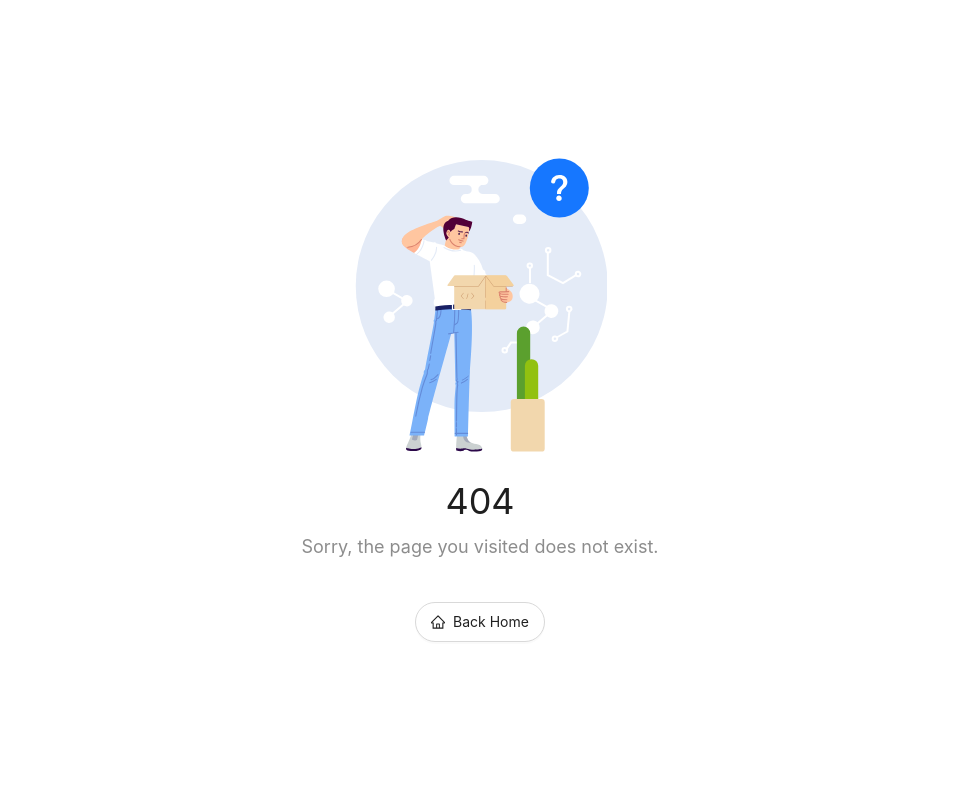
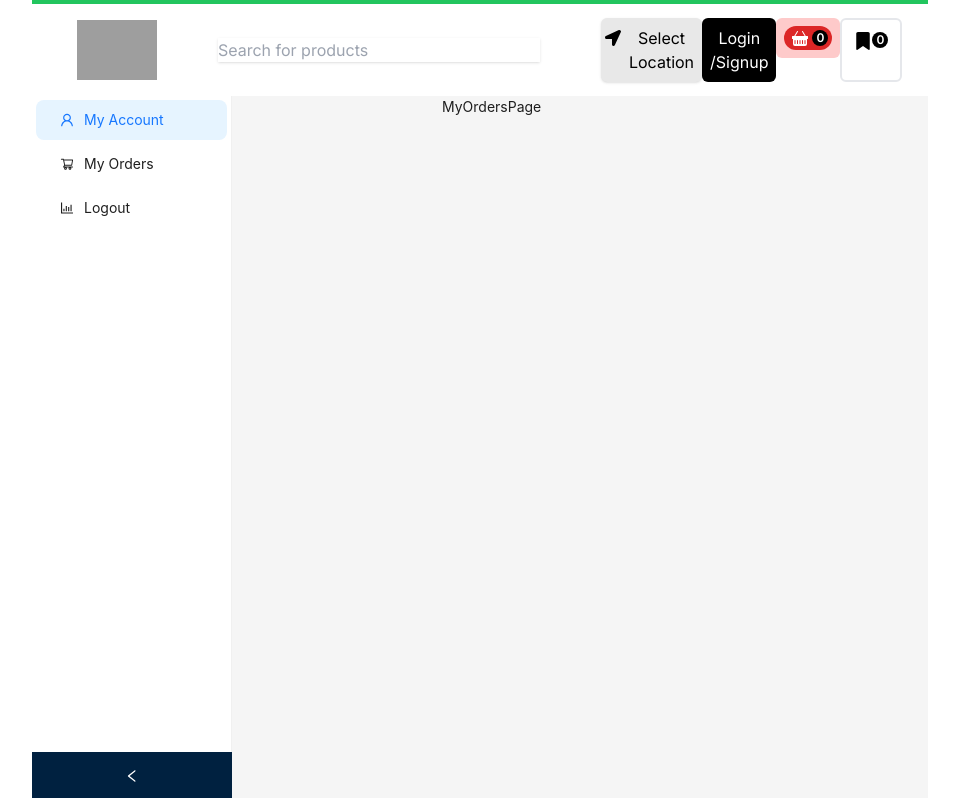
Before and after one commit to Appkube-ecommerce/appkube-ecommerce-sui, a Next.js app: page /buyer/myAccount/myOrders in a window 1280 px wide. Before the commit this address had no page. Shown: the top 798 px of the page, without its empty margins (160-1119 px from the left). Built offline with nearby package versions, Linux system fonts and the light colour scheme; grey boxes are pictures that could not be loaded.

Commit message:
my account page to navigate over logout, MyAccount, MyOrders

```diff
--- a/src/app/buyer/layout.js
+++ b/src/app/buyer/layout.js
@@ -10,7 +10,7 @@ const inter = Inter({ subsets: ["latin"] });
 export default function RootLayout({ children, includeHeader = false }) {
   const pathname = usePathname();
   const exclude = [
-    "/",
+    "/buyer/myAccount/logout",
     "/buyer/login",
     "/buyer/register",
     "/buyer/login/account",
--- /dev/null
+++ b/src/app/buyer/myAccount/layout.js
@@ -0,0 +1,103 @@
+"use client";
+import React, { useState, useEffect } from "react";
+import { usePathname } from "next/navigation";
+import Link from "next/link";
+import { Layout, Menu, Button, Input } from "antd";
+import Header from "@/components/buyer/home/Header";
+import {
+  HomeFilled,
+  ShoppingCartOutlined,
+  TagFilled,
+  UserOutlined,
+  BellOutlined,
+  BarChartOutlined,
+} from "@ant-design/icons";
+
+const { Content, Sider } = Layout;
+const { Search } = Input;
+
+function getItem(label, key, icon, children) {
+  return {
+    key,
+    icon,
+    children,
+    label,
+  };
+}
+
+export default function RootLayout({ children }) {
+  const pathname = usePathname();
+  const [display, setDisplay] = useState(true);
+  const [collapsed, setCollapsed] = useState(false);
+
+  //   useEffect(() => {
+
+  //     if (pathname === "/admin/orders/summary") {
+  //       setDisplay(false);
+  //     } else {
+  //       setDisplay(true);
+  //     }
+  // }, [pathname]);
+
+  const onSearch = (value) => console.log(value);
+
+  const items = [
+    getItem(
+      <Link href={"/buyer/myAccount"}>My Account</Link>,
+      "1",
+      <UserOutlined />
+    ),
+    getItem(
+      <Link href={"/buyer/myAccount/myOrders"}>My Orders</Link>,
+      "4",
+      <ShoppingCartOutlined />
+    ),
+    getItem(
+      <Link href={"/buyer/myAccount/logout"}>Logout</Link>,
+      "5",
+      <BarChartOutlined />
+    ),
+  ];
+
+  return (
+    <div className="w-[70%]">
+      <Header />
+      <Layout style={{ minHeight: "100vh" }}>
+        <Layout>
+          {display && (
+            <Sider
+              collapsible
+              collapsed={collapsed}
+              onCollapse={(value) => setCollapsed(value)}
+              style={{
+                overflow: "auto",
+                height: "100vh",
+                // position: "fixed",
+                // marginTop: "10vh",
+                left: 0,
+                top: 0,
+                bottom: 0,
+              }}
+            >
+              <Menu
+                theme="light"
+                defaultSelectedKeys={["1"]}
+                mode="inline"
+                style={{ height: "100%" }}
+                items={items}
+              />
+            </Sider>
+          )}
+          <Layout className="site-layout flex flex-col">
+            <Content style={{ paddingLeft: 10 }}>
+              <div className={`${collapsed ? "ml-[80px]" : "ml-[200px]"}`}>
+                {children}
+              </div>
+              {/* <Footer style={{ marginLeft: 200 }}></Footer> */}
+            </Content>
+          </Layout>
+        </Layout>
+      </Layout>
+    </div>
+  );
+}
--- /dev/null
+++ b/src/app/buyer/myAccount/logout/page.js
@@ -0,0 +1,9 @@
+import React from 'react'
+import Logout from '@/components/buyer/myAccont/logout/logout'
+const Page = () => {
+  return (
+    <div><Logout/></div>
+  )
+}
+
+export default Page
--- /dev/null
+++ b/src/app/buyer/myAccount/myOrders/page.js
@@ -0,0 +1,9 @@
+import React from 'react'
+import MyOrdersPage from '@/components/buyer/myAccont/myOrders/myOrders'
+const Page = () => {
+  return (
+    <div><MyOrdersPage/></div>
+  )
+}
+
+export default Page
--- /dev/null
+++ b/src/app/buyer/myAccount/page.js
@@ -0,0 +1,9 @@
+import React from 'react'
+import MyAccountPage from '@/components/buyer/myAccont/myAccount'
+const Page = () => {
+  return (
+    <div>MyAccount</div>
+  )
+}
+
+export default Page
--- /dev/null
+++ b/src/components/buyer/myAccont/logout/logout.js
@@ -0,0 +1,9 @@
+import React from 'react'
+
+const Logout = () => {
+  return (
+    <div>Logout</div>
+  )
+}
+
+export default Logout
--- /dev/null
+++ b/src/components/buyer/myAccont/myAccount.js
@@ -0,0 +1,9 @@
+import React from 'react'
+
+const MyAccountPage = () => {
+  return (
+    <div>gfghjk876567890hbcbdcdcdcdcc</div>
+  )
+}
+
+export default MyAccountPage
--- /dev/null
+++ b/src/components/buyer/myAccont/myOrders/myOrders.js
@@ -0,0 +1,9 @@
+import React from 'react'
+
+const MyOrdersPage = () => {
+  return (
+    <div>MyOrdersPage</div>
+  )
+}
+
+export default MyOrdersPage
```
